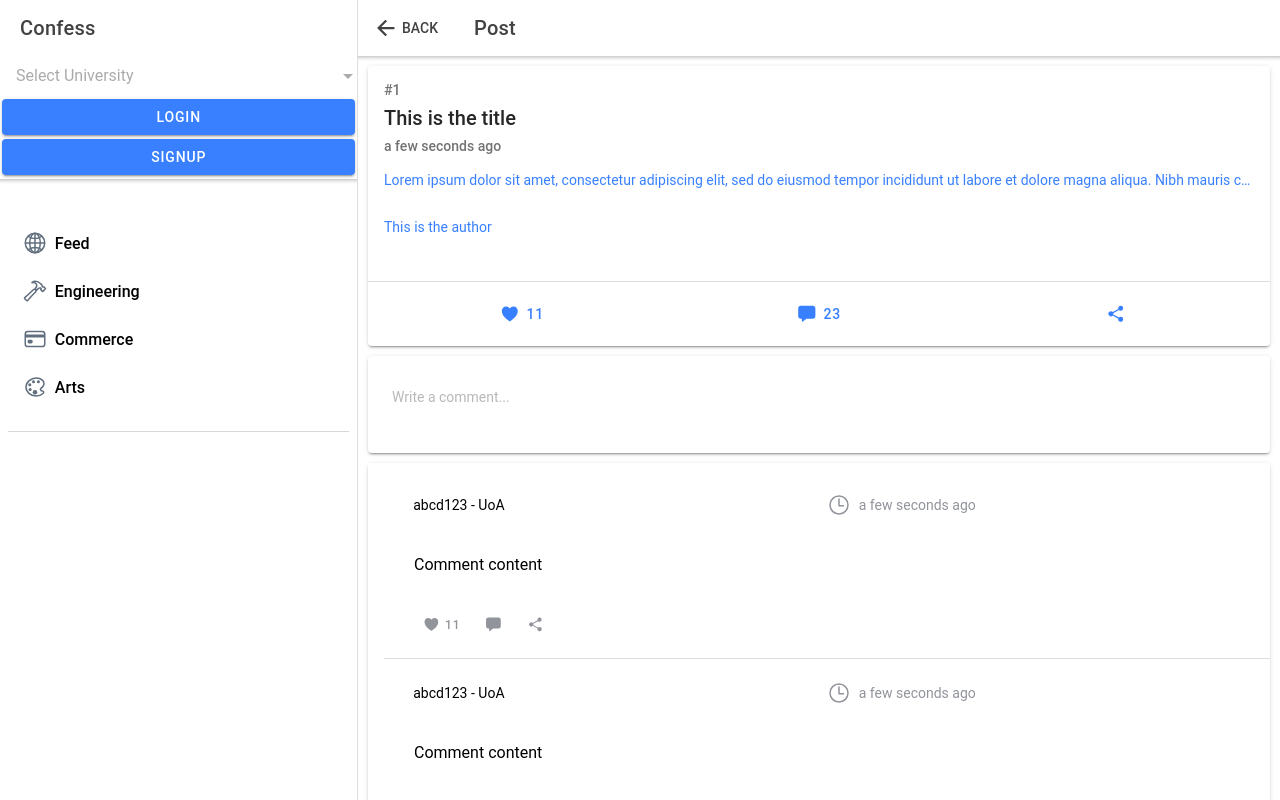
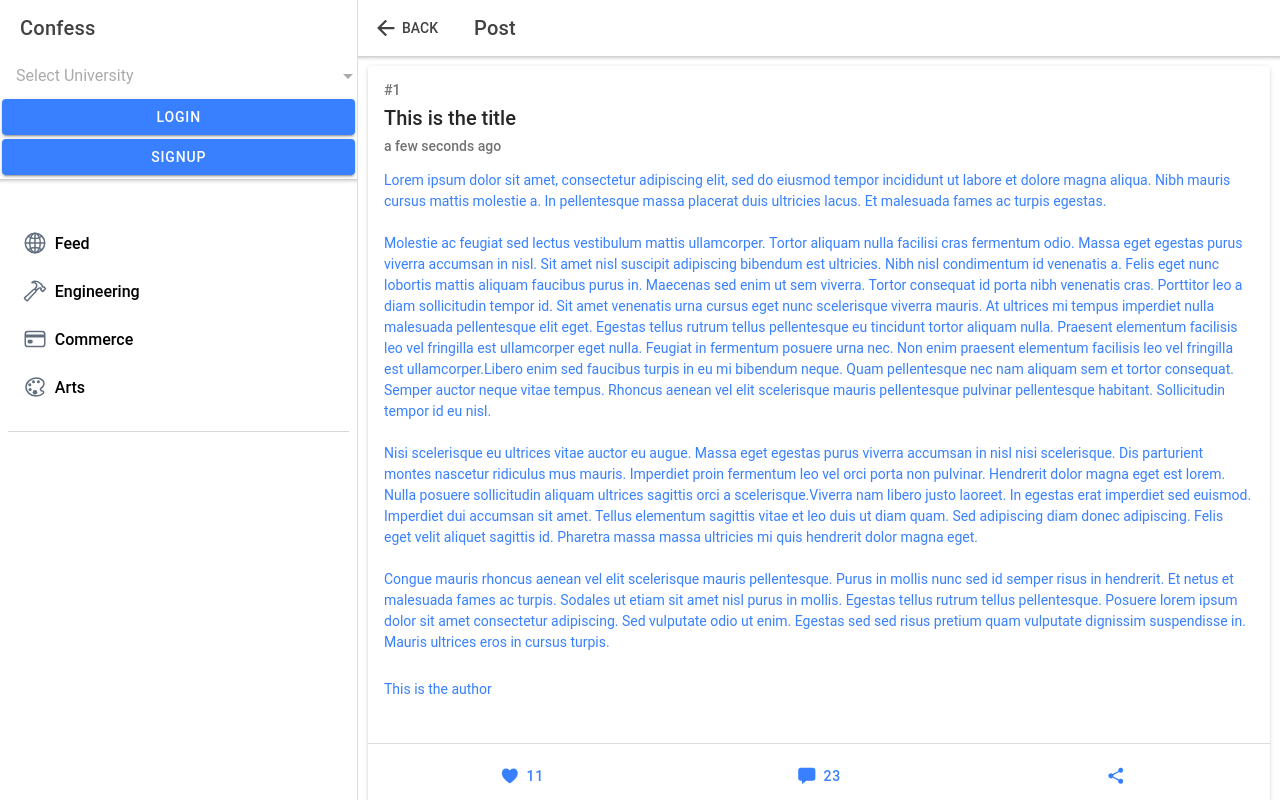
Before and after one commit to Deagler/confess-app, a React (Create React App) app in the folder app/: page /pages/posts/1 in a window 1280 px wide. Built offline with nearby package versions, Linux system fonts and the light colour scheme; the HTML template or start-up script is replaced by a standard one.

Commit message:
Refactor isExpanded to be a prop not state
It is only ever determined by its parent component

```diff
--- a/app/src/components/Post.css
+++ b/app/src/components/Post.css
@@ -1,6 +1,10 @@
 ion-icon,
 ion-label {
   margin: 0.2em;
+}
+
+ion-card-content {
+  white-space: pre-line;
 }
 
 .showText {
--- a/app/src/components/Post.tsx
+++ b/app/src/components/Post.tsx
@@ -24,13 +24,13 @@ export interface PostProps {
   title: string;
   date: Date;
   content: string;
+  isExpanded?: boolean;
   onCommentClick?: () => void;
   author?: string;
 }
 
 const Post: React.FC<PostProps> = (props: PostProps, selectedPost) => {
-  const { id, title, date, content, author, onCommentClick } = props;
-  const [isExpanded, setIsExpanded] = useState<boolean>(false);
+  const { id, title, date, content, author, isExpanded, onCommentClick } = props;
 
   return (
     <IonCard>
--- a/app/src/pages/PostPage.tsx
+++ b/app/src/pages/PostPage.tsx
@@ -50,6 +50,7 @@ const Postpage: React.FC = () => {
           <Post
             {...testPost}
             onCommentClick={() => newCommentElement.current!.setFocus()}
+            isExpanded
           />
         </div>
         <NewCommentInput
@@ -75,9 +76,9 @@ const testPost: PostProps = {
   title: 'This is the title',
   date: new Date(),
   content:
-    'Lorem ipsum dolor sit amet, consectetur adipiscing elit, sed do eiusmod tempor incididunt ut labore et dolore magna aliqua. Nibh mauris cursus mattis molestie a. In pellentesque massa placerat duis ultricies lacus. Et malesuada fames ac turpis egestas. Molestie ac feugiat sed lectus vestibulum mattis ullamcorper. Tortor aliquam nulla facilisi cras fermentum odio. Massa eget egestas purus viverra accumsan in nisl. Sit amet nisl suscipit adipiscing bibendum est ultricies. Nibh nisl condimentum id venenatis a. Felis eget nunc lobortis mattis aliquam faucibus purus in. Maecenas sed enim ut sem viverra. Tortor consequat id porta nibh venenatis cras. Porttitor leo a diam sollicitudin tempor id. Sit amet venenatis urna cursus eget nunc scelerisque viverra mauris. At ultrices mi tempus imperdiet nulla malesuada pellentesque elit eget. Egestas tellus rutrum tellus pellentesque eu tincidunt tortor aliquam nulla. Praesent elementum facilisis leo vel fringilla est ullamcorper eget nulla. Feugiat in fermentum posuere urna nec. Non enim praesent elementum facilisis leo vel fringilla est ullamcorper.' +
-    'Libero enim sed faucibus turpis in eu mi bibendum neque. Quam pellentesque nec nam aliquam sem et tortor consequat. Semper auctor neque vitae tempus. Rhoncus aenean vel elit scelerisque mauris pellentesque pulvinar pellentesque habitant. Sollicitudin tempor id eu nisl. Nisi scelerisque eu ultrices vitae auctor eu augue. Massa eget egestas purus viverra accumsan in nisl nisi scelerisque. Dis parturient montes nascetur ridiculus mus mauris. Imperdiet proin fermentum leo vel orci porta non pulvinar. Hendrerit dolor magna eget est lorem. Nulla posuere sollicitudin aliquam ultrices sagittis orci a scelerisque.' +
-    'Viverra nam libero justo laoreet. In egestas erat imperdiet sed euismod. Imperdiet dui accumsan sit amet. Tellus elementum sagittis vitae et leo duis ut diam quam. Sed adipiscing diam donec adipiscing. Felis eget velit aliquet sagittis id. Pharetra massa massa ultricies mi quis hendrerit dolor magna eget. Congue mauris rhoncus aenean vel elit scelerisque mauris pellentesque. Purus in mollis nunc sed id semper risus in hendrerit. Et netus et malesuada fames ac turpis. Sodales ut etiam sit amet nisl purus in mollis. Egestas tellus rutrum tellus pellentesque. Posuere lorem ipsum dolor sit amet consectetur adipiscing. Sed vulputate odio ut enim. Egestas sed sed risus pretium quam vulputate dignissim suspendisse in. Mauris ultrices eros in cursus turpis.',
+    'Lorem ipsum dolor sit amet, consectetur adipiscing elit, sed do eiusmod tempor incididunt ut labore et dolore magna aliqua. Nibh mauris cursus mattis molestie a. In pellentesque massa placerat duis ultricies lacus. Et malesuada fames ac turpis egestas.\n\n Molestie ac feugiat sed lectus vestibulum mattis ullamcorper. Tortor aliquam nulla facilisi cras fermentum odio. Massa eget egestas purus viverra accumsan in nisl. Sit amet nisl suscipit adipiscing bibendum est ultricies. Nibh nisl condimentum id venenatis a. Felis eget nunc lobortis mattis aliquam faucibus purus in. Maecenas sed enim ut sem viverra. Tortor consequat id porta nibh venenatis cras. Porttitor leo a diam sollicitudin tempor id. Sit amet venenatis urna cursus eget nunc scelerisque viverra mauris. At ultrices mi tempus imperdiet nulla malesuada pellentesque elit eget. Egestas tellus rutrum tellus pellentesque eu tincidunt tortor aliquam nulla. Praesent elementum facilisis leo vel fringilla est ullamcorper eget nulla. Feugiat in fermentum posuere urna nec. Non enim praesent elementum facilisis leo vel fringilla est ullamcorper.' +
+    'Libero enim sed faucibus turpis in eu mi bibendum neque. Quam pellentesque nec nam aliquam sem et tortor consequat. Semper auctor neque vitae tempus. Rhoncus aenean vel elit scelerisque mauris pellentesque pulvinar pellentesque habitant. Sollicitudin tempor id eu nisl.\n\n Nisi scelerisque eu ultrices vitae auctor eu augue. Massa eget egestas purus viverra accumsan in nisl nisi scelerisque. Dis parturient montes nascetur ridiculus mus mauris. Imperdiet proin fermentum leo vel orci porta non pulvinar. Hendrerit dolor magna eget est lorem. Nulla posuere sollicitudin aliquam ultrices sagittis orci a scelerisque.' +
+    'Viverra nam libero justo laoreet. In egestas erat imperdiet sed euismod. Imperdiet dui accumsan sit amet. Tellus elementum sagittis vitae et leo duis ut diam quam. Sed adipiscing diam donec adipiscing. Felis eget velit aliquet sagittis id. Pharetra massa massa ultricies mi quis hendrerit dolor magna eget.\n\n Congue mauris rhoncus aenean vel elit scelerisque mauris pellentesque. Purus in mollis nunc sed id semper risus in hendrerit. Et netus et malesuada fames ac turpis. Sodales ut etiam sit amet nisl purus in mollis. Egestas tellus rutrum tellus pellentesque. Posuere lorem ipsum dolor sit amet consectetur adipiscing. Sed vulputate odio ut enim. Egestas sed sed risus pretium quam vulputate dignissim suspendisse in. Mauris ultrices eros in cursus turpis.',
   author: 'This is the author',
 };
 
```
